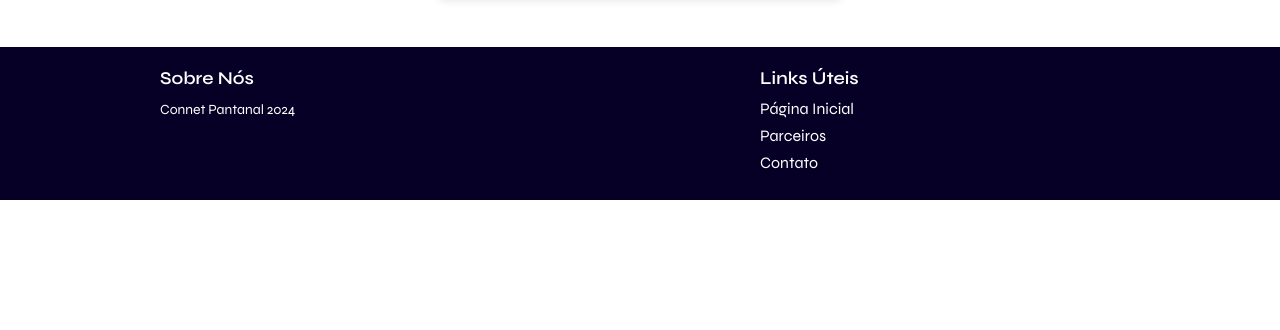
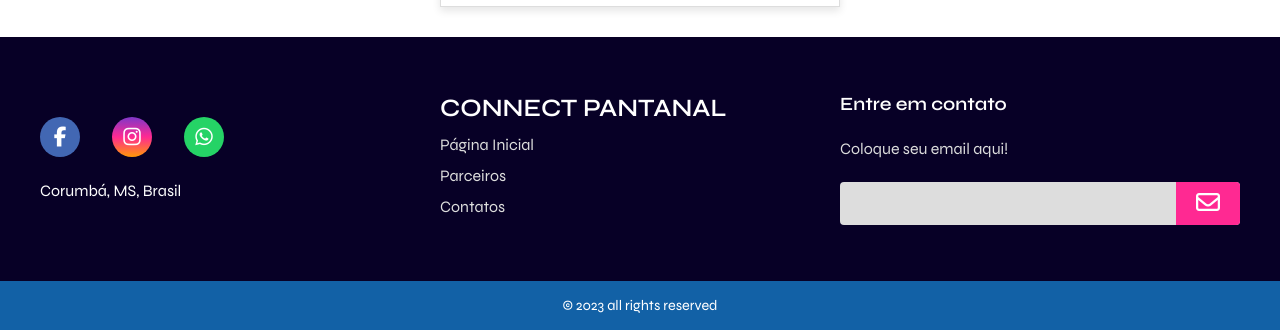
Before and after one commit to mathraphael/ConnectCorumba, a website: page public/index.html in a window 1280 px wide. Shown: the part 2014-2344 px from the top of the page. Before the commit the page ends 2214 px from the top, so only its background shows below. Drawn offline with nearby package versions, Linux system fonts and the light colour scheme.

Commit message:
[ALTERACAO] #0 - ESTILIZANDO O FOOTER

```diff
--- a/public/css/styles.css
+++ b/public/css/styles.css
@@ -32,7 +32,7 @@ body{
 }
 
 .navbar-one{
-    background-color: #070026 ;
+    background-color: #1261A6 ;
     color: white;
     height: 55px;
     cursor: pointer;
@@ -229,6 +229,7 @@ body{
     width: 100%;
     margin: auto;
     margin-top: 30px;
+    margin-bottom: 30px;
     background-color: #fff;
     box-shadow: 0 4px 8px rgba(0, 0, 0, 0.1);
     text-align: center; /* Centralizar conteúdo */
@@ -253,51 +254,138 @@ body{
 }
 
 footer {
-    background-color: #070026;
+    width: 100%;
     color: #fff;
-    padding: 20px 0;
-    margin-top: 50px;
+
 }
 
-.footer-container {
-    display: flex;
-    justify-content: space-around;
-    max-width: 1200px;
-    margin: 0 auto;
-}
-
-.footer-section {
-    width: 30%;
-}
-
-.footer-section h3 {
-    font-size: 18px;
-    margin-bottom: 10px;
-}
-
-.footer-section p {
-    font-size: 14px;
-    line-height: 1.6;
-}
-
-.footer-section ul {
-    list-style: none;
-    padding: 0;
-}
-
-.footer-section li {
-    margin-bottom: 8px;
-}
-
-.footer-section a {
-    color: #fff;
+.footer-link{
     text-decoration: none;
 }
 
-.footer-section a:hover {
-    text-decoration: underline;
+
+#footer_content{
+    background-color: #070026;
+    display: grid;
+    grid-template-columns: repeat(3, 1fr);
+    padding: 3.5rem 2.5rem;
+    height: 50%;
 }
 
+#footer_contacts img{
+    width: 180px;
+
+}
+
+.footer-list h1{
+    font-size: 25px;
+}
+
+
+#footer_social_media {
+    display: flex;
+    gap: 2rem;
+    margin-top: 1.5rem;
+    margin-bottom: 1.5rem;
+}
+
+
+
+#footer_social_media .footer-link {
+    display: flex;
+    align-items: center;
+    justify-content: center;
+    height: 2.5rem;
+    width: 2.5rem;
+    color: #FFF;
+    border-radius: 50%;
+    transition: all 0.4s;
+}
+
+#footer_social_media .footer-link i {
+    font-size: 1.25rem;
+}
+
+#footer_social_media .footer-link:hover {
+    opacity: 0.8;
+}
+
+#instagram {
+    background: linear-gradient(#7f37c9, #ff2992, #ff9807);
+}
+
+#facebook {
+    background-color: #4267b3;
+}
+
+#whatsapp {
+    background-color: #25d366;
+}
+
+.footer-list {
+    display: flex;
+    flex-direction: column;
+    gap: 0.75rem;
+    list-style: none;
+}
+
+.footer-list .footer-link {
+    color: #ddd;
+    transition: all 0.4s;
+}
+
+.footer-list .footer-link:hover {
+    color: #ff2992;
+}
+
+#footer_subscribe {
+    display: flex;
+    flex-direction: column;
+    gap: 1.5rem;
+}
+
+#footer_subscribe p {
+    color: #ddd
+}
+
+#input_group {
+    display: flex;
+    align-items: center;
+    background-color: #ddd;
+    color: #070026;
+    border-radius: 4px;
+}
+
+#input_group input {
+    all: unset;
+    padding: 0.75rem;
+    width: 100%;
+}
+
+#input_group button {
+    background-color: #ff2992;
+    border: none;
+    color: white;
+    padding: 0px 1.25rem;
+    font-size: 1.5rem;
+    height: 43px;
+    border-radius: 0px 4px 4px 0px;
+    cursor: pointer;
+    transition: all 0.4s;
+}
+
+#input_group button:hover {
+    opacity: 0.8;
+}
+
+#footer_copyright {
+    display: flex;
+    justify-content: center;
+    background-color: #1261A6;
+    font-size: 0.9rem;
+    padding: 1rem;
+    font-weight: 100;
+}
 
 @media screen and (max-width : 1250px) {
     .navbar-second{
@@ -398,4 +486,18 @@ footer {
     .navbar-second .item-esq{
         display: inline;
     }
+
+    #footer_content{
+        grid-template-columns: repeat(2, 1fr);
+        gap: 2rem;
+    }
+
 }
+
+@media screen and (max-width : 420px){
+    #footer_content{
+        grid-template-columns: repeat(1, 1fr);
+        padding: 3rem 2rem;
+    }
+
+}
--- a/public/index.html
+++ b/public/index.html
@@ -117,20 +117,65 @@
     </section>
 
     <footer>
-        <div class="footer-container">
-            <div class="footer-section">
-                <h3>Sobre Nós</h3>
-                <p>Connet Pantanal 2024</p>
+       <div class="footer-content">
+        <div id="footer_content">
+            <div id="footer_contacts">
+
+
+
+                <div id="footer_social_media">
+                    <a href="https://www.facebook.com/seu-usuario" class="footer-link" id="facebook">
+                        <i class="fa-brands fa-facebook-f" style="color: #ffffff;"></i>
+                    </a>
+
+                    <a href="https://www.instagram.com/connectpantanal/" class="footer-link" id="instagram">
+                        <i class="fa-brands fa-instagram" style="color: #ffffff;"></i>
+                    </a>
+
+                    <a href="https://api.whatsapp.com/send?phone=5567998712180" class="footer-link" id="whatsapp">
+                        <i class="fa-brands fa-whatsapp" style="color: #ffffff;"></i>
+                    </a>
+
+
+
+                </div>
+                <p>Corumbá, MS, Brasil</p>
             </div>
 
-            <div class="footer-section">
-                <h3>Links Úteis</h3>
-                <ul>
-                    <li><a href="#">Página Inicial</a></li>
-                    <li><a href="#">Parceiros</a></li>
-                    <li><a href="#">Contato</a></li>
-                </ul>
+            <ul class="footer-list">
+                <li>
+                    <h1>CONNECT PANTANAL</h1>
+                </li>
+                <li>
+                    <a href="#" class="footer-link">Página Inicial</a>
+                </li>
+                <li>
+                    <a href="#" class="footer-link">Parceiros</a>
+                </li>
+                <li>
+                    <a href="#" class="footer-link">Contatos</a>
+                </li>
+            </ul>
+
+            <div id="footer_subscribe">
+                <h3>Entre em contato</h3>
+
+                <p>
+                    Coloque seu email aqui!
+                </p>
+
+                <div id="input_group">
+                    <input type="email" id="email">
+                    <button>
+                        <i class="fa-regular fa-envelope"></i>
+                    </button>
+                </div>
             </div>
+        </div>
+
+        <div id="footer_copyright">
+            &#169
+            2023 all rights reserved
         </div>
     </footer>
 
```
